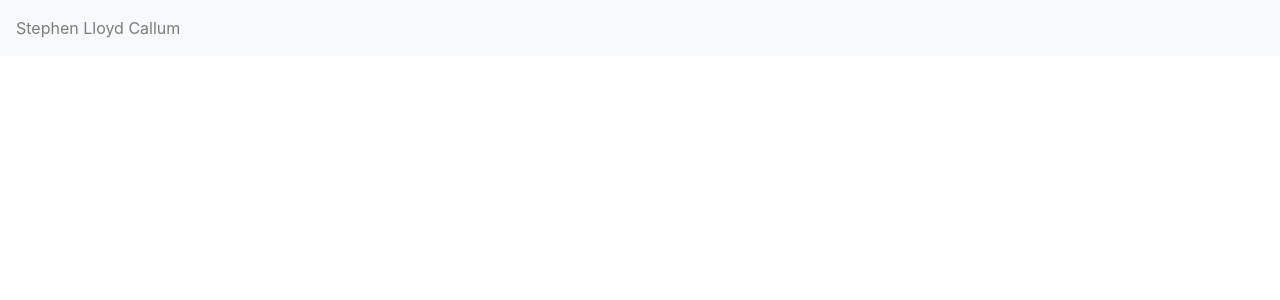
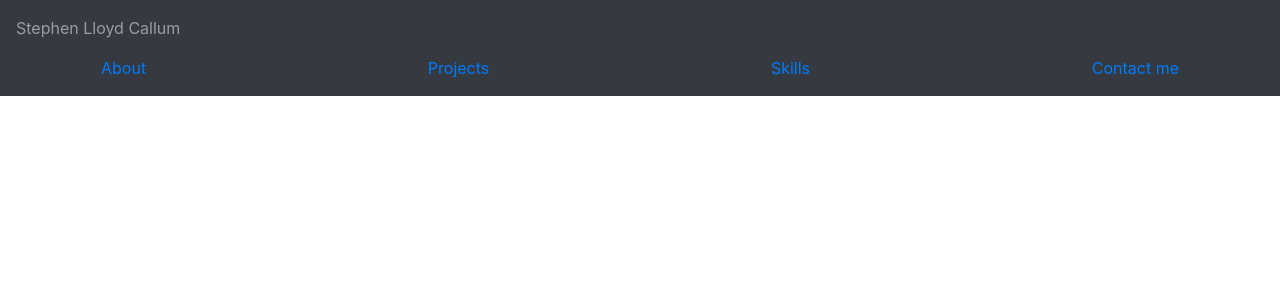
Before and after one commit to Stephen-Callum/portfolioProject, an Angular app: page / in a window 1280 px wide. Shown: the top 300 px of the page. Built offline with nearby package versions, Linux system fonts and the light colour scheme.

Commit message:
Added navbar class

```diff
--- a/src/app/components/navbar/navbar.component.html
+++ b/src/app/components/navbar/navbar.component.html
@@ -1,3 +1,9 @@
-<nav class="navbar navbar-light bg-light">
+<nav class="navbar navbar-dark bg-dark">
   <span class="navbar-text"> Stephen Lloyd Callum </span>
+  <div class="container">
+    <a class="nav-link" href="#about">About</a>
+    <a class="nav-link" href="#projects">Projects</a>
+    <a class="nav-link" href="#skills">Skills</a>
+    <a class="nav-link" href="#contact">Contact me</a>
+  </div>
 </nav>
```
